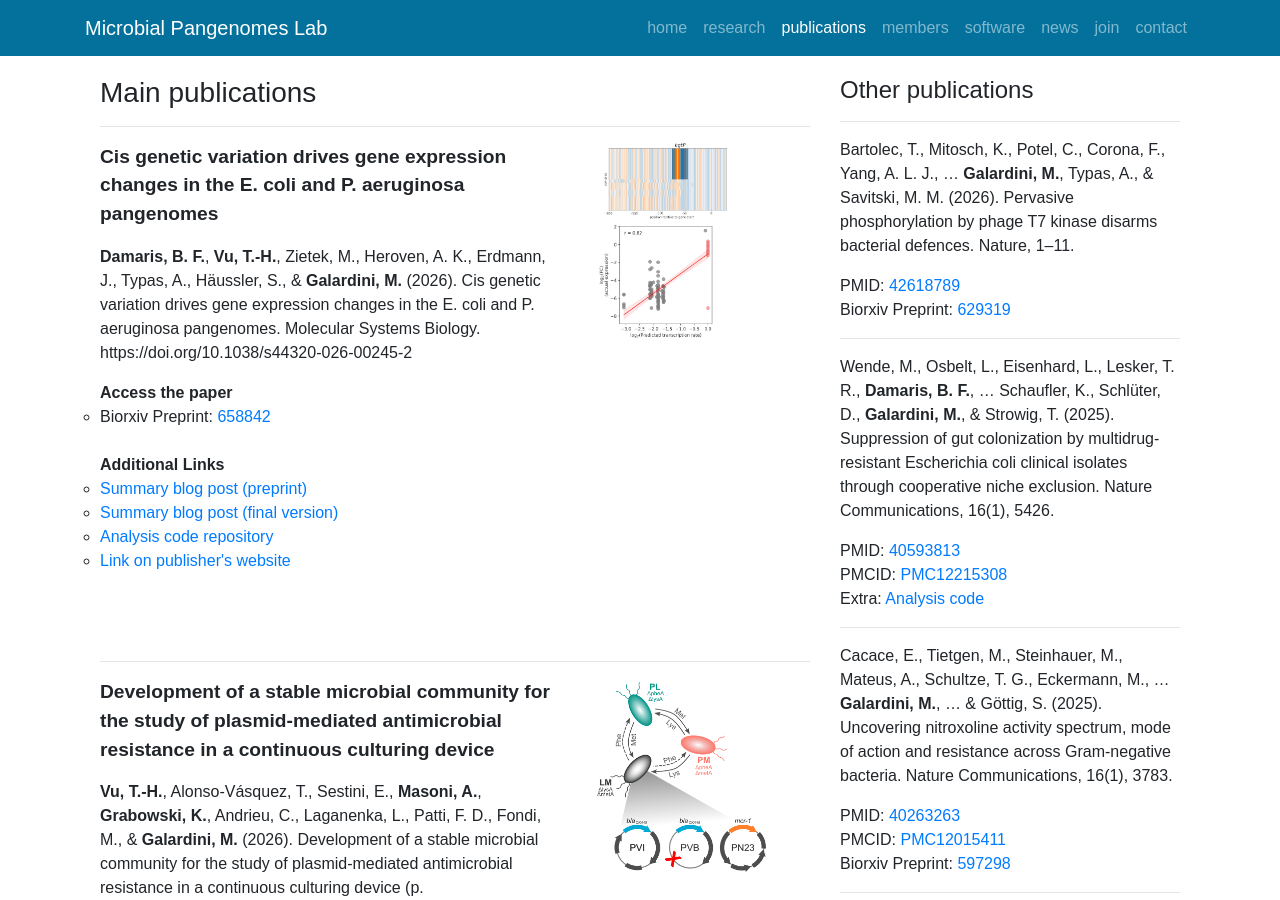
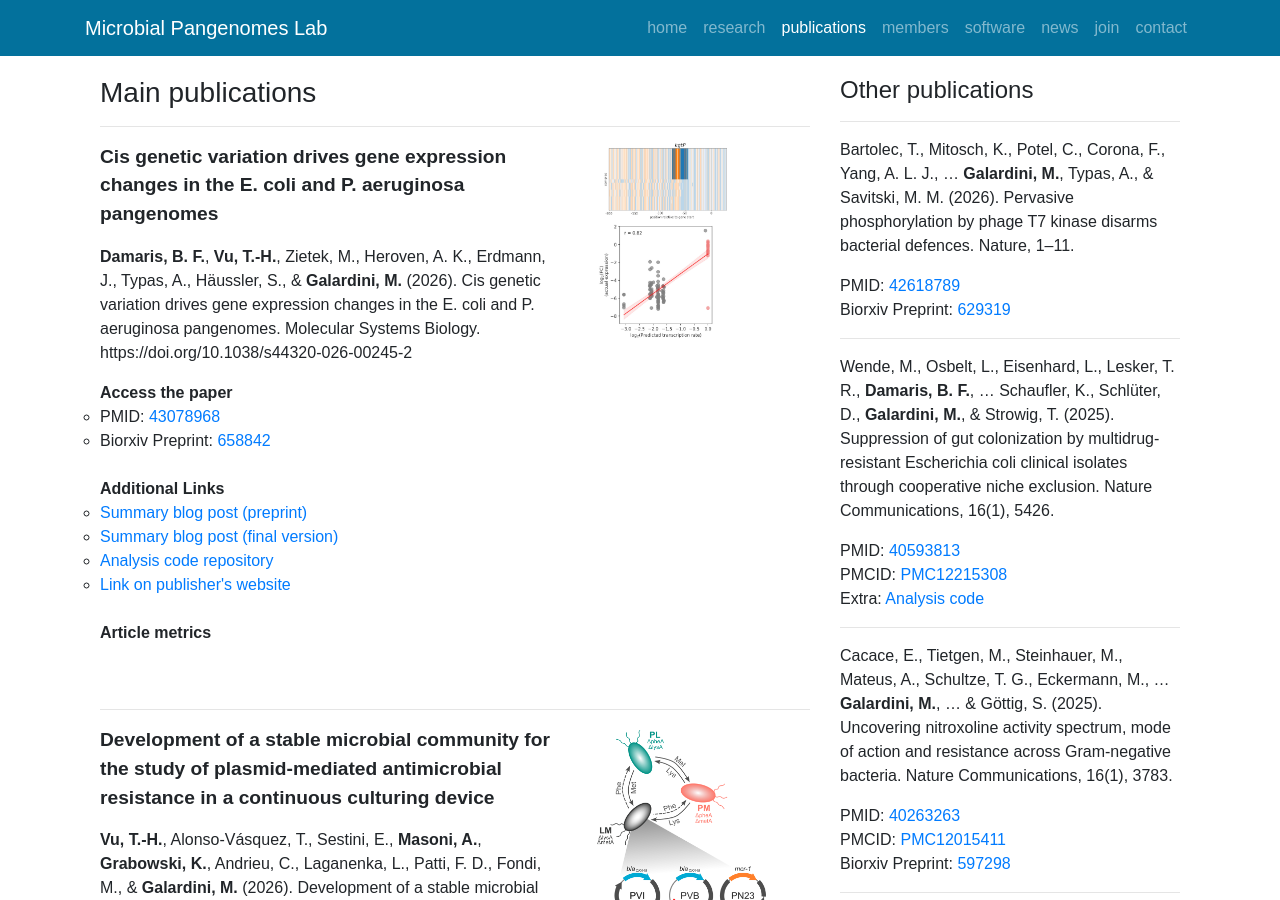
Before and after one commit to microbial-pangenomes-lab/microbial-pangenomes-lab.github.io, a Jekyll site: the page built from publications/index.html, in a window 1280 px wide and 900 px high. Built offline with Jekyll 4.4.1, drawn with Linux system fonts in a browser that asks for light colours; comment, search, counter and statistics services are not loaded.

Commit message:
PMID for new publication

```diff
--- a/_data/publications.yml
+++ b/_data/publications.yml
@@ -50,7 +50,7 @@
    citation: "**Damaris, B. F.**, **Vu, T.-H.**, Zietek, M., Heroven, A. K., Erdmann, J., Typas, A., Häussler, S., & **Galardini, M.** (2026). Cis genetic variation drives gene expression changes in the E. coli and P. aeruginosa pangenomes. Molecular Systems Biology. https://doi.org/10.1038/s44320-026-00245-2"
    date: '202611'
    image: '/static/img/pub/damaris_2025.jpg'
-   #pmid: '39932497'
+   pmid: '43078968'
    biorxiv: '2025.06.10.658842'
    links:
      - name: Summary blog post (preprint)
```
